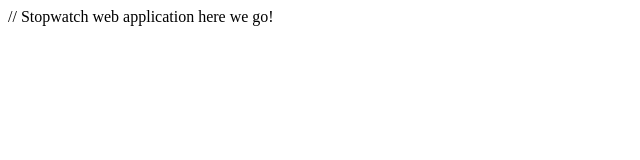
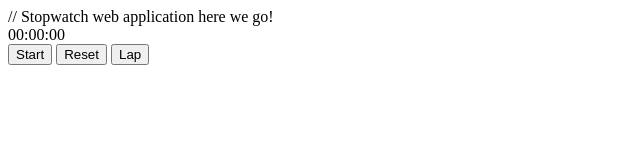
Before and after one commit to Kira-Legacy/Stopwatch-Web-Application, a plain HTML site: page index.html in a window 1280 px wide. Shown: the whole page, without its empty margins (0-640 px from the left). Drawn offline with Linux system fonts and the light colour scheme.

Commit message:
Update index.html

```diff
--- a/index.html
+++ b/index.html
@@ -1 +1,25 @@
 // Stopwatch web application here we go!
+
+<!DOCTYPE html>
+<html lang="en">
+<head>
+    <meta charset="UTF-8">
+    <meta name="viewport" content="width=device-width, initial-scale=1.0">
+    <title>Stopwatch</title>
+    <link rel="stylesheet" href="style.css">
+</head>
+<body>
+    <div class="stopwatch">
+        <div class="display">
+            <span id="minutes">00</span>:<span id="seconds">00</span>:<span id="milliseconds">00</span>
+        </div>
+        <div class="controls">
+            <button id="startStop">Start</button>
+            <button id="reset">Reset</button>
+            <button id="lap">Lap</button>
+        </div>
+        <ul id="laps"></ul>
+    </div>
+    <script src="script.js"></script>
+</body>
+</html>
```
